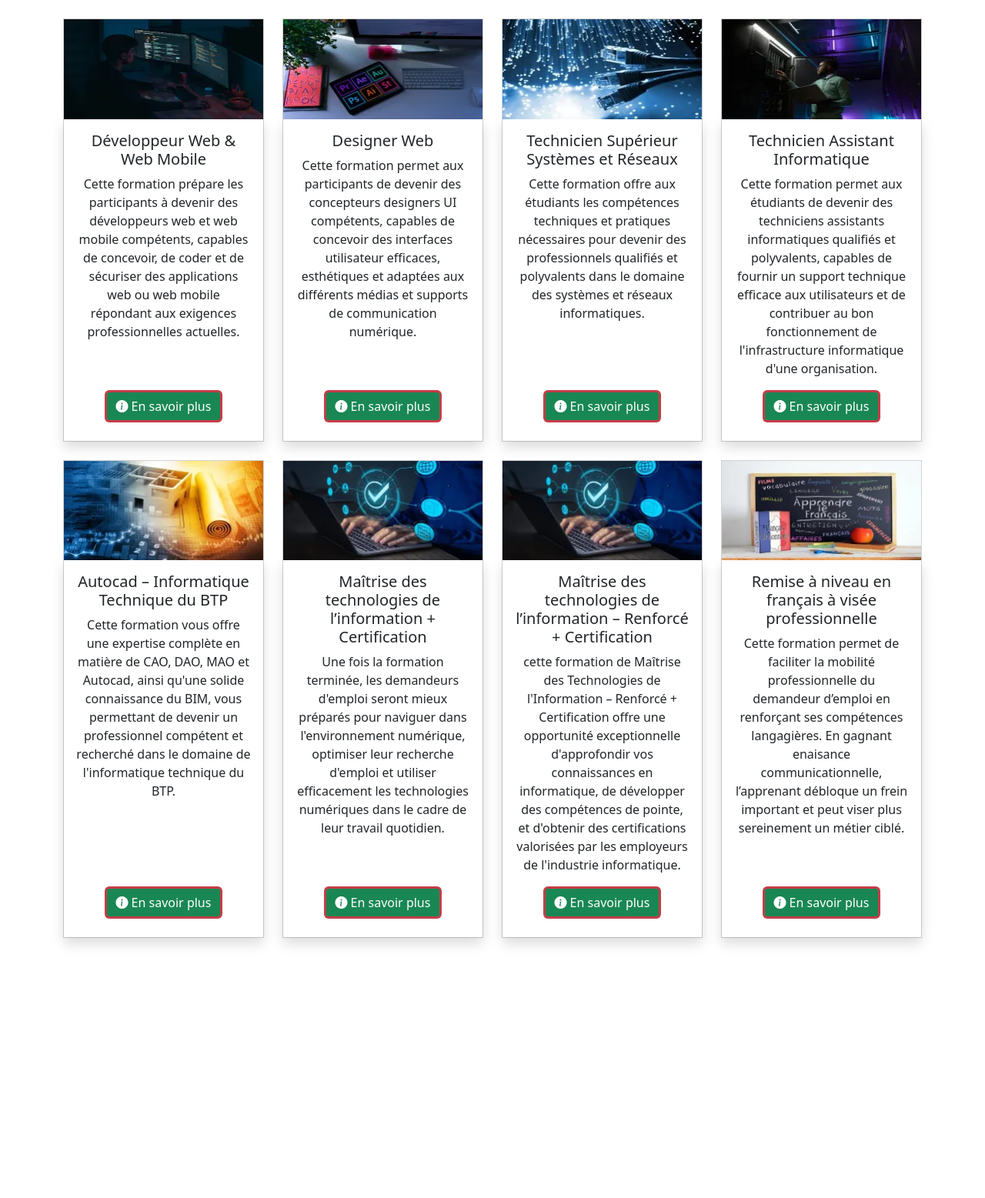
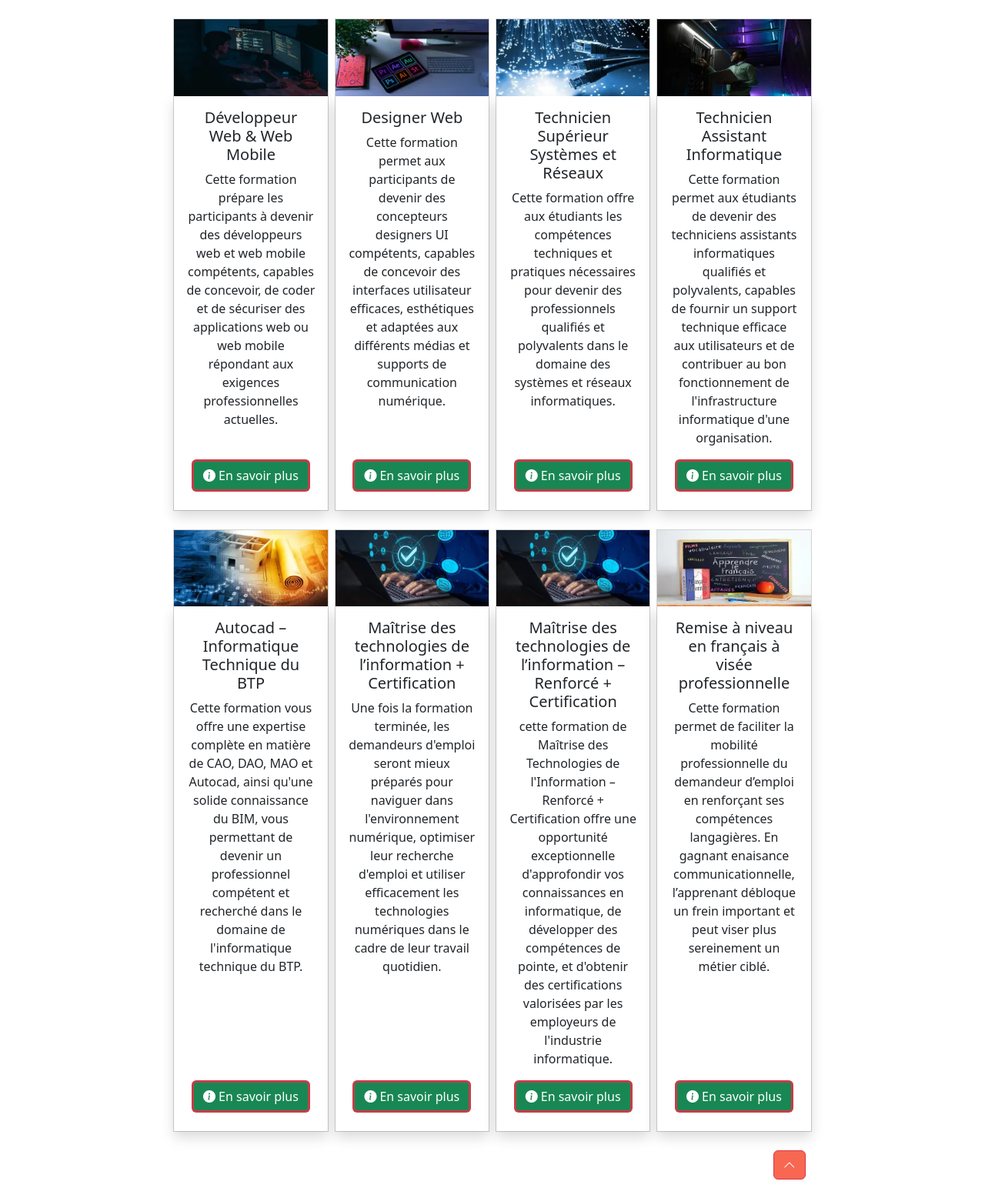
Before and after one commit to NIcolas-Martinez-13/Projet-FAOD-Mode83, a PHP site: page / in a window 1280 px wide. Shown: the whole page at 77% size. Before the commit the page ends 1230 px from the top, so only its background shows below. Run offline with PHP 8.4, Linux system fonts and the light colour scheme.

Commit message:
Add files via upload
Version finale du catalogue

```diff
--- a/Catalogue/css/style.css
+++ b/Catalogue/css/style.css
@@ -12,3 +12,6 @@
     0% { border: 3px solid transparent; }
     100% {border: 3px solid #dc3545; } /* Rouge (#dc3545) pour la couleur du contour clignotant */
   }
+.btn-up{
+  background-color: #f76751;
+}
--- a/Catalogue/index.html
+++ b/Catalogue/index.html
@@ -10,12 +10,14 @@
 </head>
 <body>
    <!-- Le bloc principal qui contient tout le contenu de la page -->
-  <main class="container mt-4 ">
-     <!-- Une ligne qui contient les différentes cartes d'informations -->
-    <div class="row ">
+  <main class="container-fluid mt-4 ">
+
+    <div class="container col-lg-8 col-xl-8 col-md-10 col-sm-10 ">
+        <!-- Une ligne qui contient les différentes cartes d'informations -->
+    <div class="row justify-content-center">
       <!-- Première carte -->
       <!-- Un bloc de colonne qui s'étend sur différentes tailles d'écran et ajoute une marge inférieure -->
-      <div class="col-lg-3 col-md-4 col-sm-6 col-12 mb-4">
+      <div class="col-lg-3 col-md-4 col-sm-6 col-12   mb-4 gx-2">
         <!-- Une carte Bootstrap avec une hauteur de 100% de son parent -->
         <div class="card  h-100">
           <!-- Une image en haut de la carte, utilisant la classe "card-img-top" qui la place au-dessus du contenu -->
@@ -30,7 +32,7 @@
           </div>
         </div>
       </div>
-      <div class="col-lg-3 col-md-4 col-sm-6 col-12 mb-4">
+      <div class="col-lg-3 col-md-4 col-sm-6 col-12 mb-4 gx-2">
         <div class="card h-100 ">
           <img src="images/web-design.webp" class="card-img-top" alt="Image 2">
           <div class="card-body shadow d-flex flex-column">
@@ -40,7 +42,7 @@
           </div>
         </div>
       </div>
-      <div class="col-lg-3 col-md-4 col-sm-6 col-12 mb-4 ">
+      <div class="col-lg-3 col-md-4 col-sm-6 col-12 mb-4 gx-2 ">
         <div class="card h-100 ">
           <img src="images/reseaux.webp" class="card-img-top" alt="Image 2">
           <div class="card-body shadow d-flex flex-column">
@@ -50,7 +52,7 @@
           </div>
         </div>
       </div>
-      <div class="col-lg-3 col-md-4 col-sm-6 col-12 mb-4">
+      <div class="col-lg-3 col-md-4 col-sm-6 col-12 mb-4 gx-2">
         <div class="card h-100 ">
           <img src="images/TAI.webp" class="card-img-top" alt="Image 2">
           <div class="card-body shadow d-flex flex-column">
@@ -60,7 +62,7 @@
           </div>
         </div>
       </div>
-      <div class="col-lg-3 col-md-4 col-sm-6 col-12 mb-4">
+      <div class="col-lg-3 col-md-4 col-sm-6 col-12 mb-4 gx-2">
         <div class="card  h-100">
           <img src="images/autocad.webp" class="card-img-top" alt="Image 2">
           <div class="card-body shadow d-flex flex-column">
@@ -70,7 +72,7 @@
           </div>
         </div>
       </div>
-      <div class="col-lg-3 col-md-4 col-sm-6 col-12 mb-4">
+      <div class="col-lg-3 col-md-4 col-sm-6 col-12 mb-4 gx-2">
         <div class="card  h-100">
           <img src="images/techno-information.webp" class="card-img-top" alt="Image 2">
           <div class="card-body shadow d-flex flex-column">
@@ -80,7 +82,7 @@
           </div>
         </div>
       </div>
-      <div class="col-lg-3 col-md-4 col-sm-6 col-12 mb-4">
+      <div class="col-lg-3 col-md-4 col-sm-6 col-12 mb-4 gx-2">
         <div class="card  h-100">
           <img src="images/techno-information.webp" class="card-img-top" alt="Image 2">
           <div class="card-body shadow d-flex flex-column">
@@ -90,7 +92,7 @@
           </div>
         </div>
       </div>
-      <div class="col-lg-3 col-md-4 col-sm-6 col-12 mb-4 ">
+      <div class="col-lg-3 col-md-4 col-sm-6 col-12 mb-4 gx-2 ">
         <div class="card  h-100">
           <img src="images/français.webp" class="card-img-top" alt="Image 2">
           <div class="card-body shadow d-flex flex-column">
@@ -100,6 +102,10 @@
           </div>
         </div>
       </div>
+    </div>
+     <div class="d-flex justify-content-end">
+      <a class="btn btn-danger mb-4 btn-up" href="#" role="button"><i class="bi bi-chevron-up"></i></a>
+     </div>
 
 
     </main>
```
